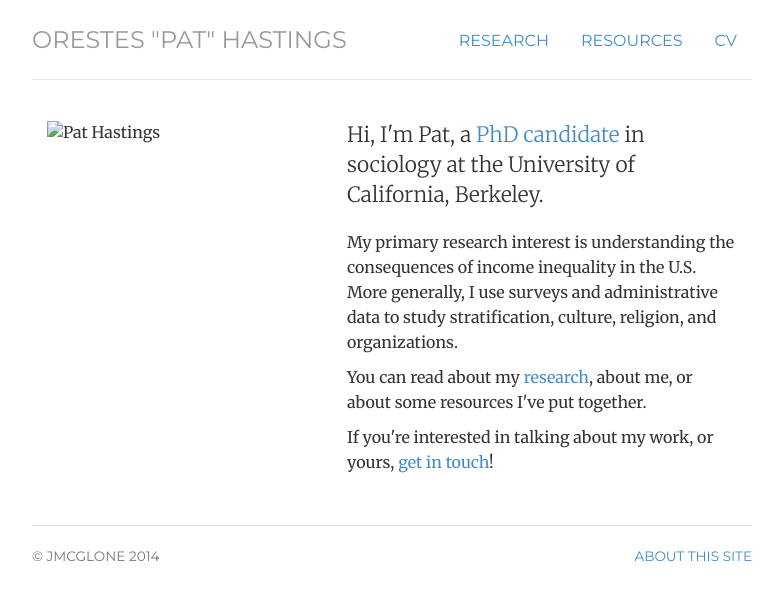
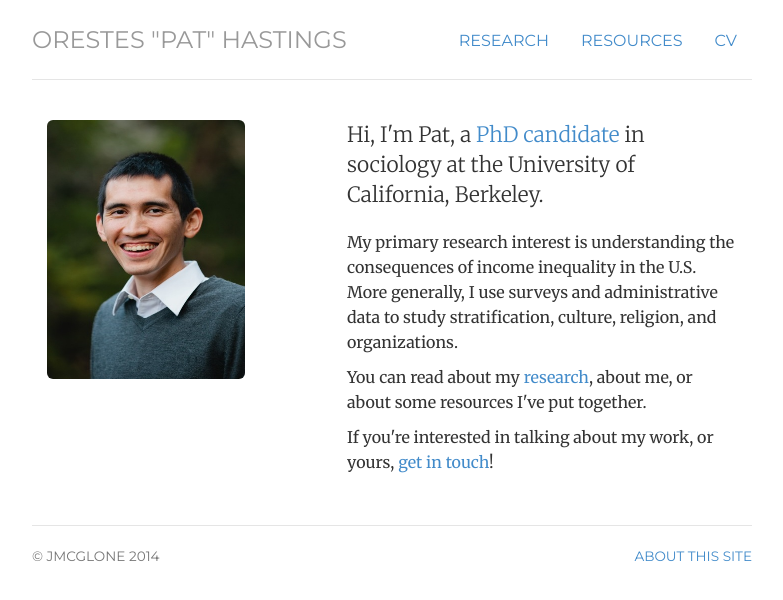
Before and after one commit to ophastings/ophastings.github.io, a Jekyll site: the page built from index.html, in a window 1280 px wide. Shown: the top 600 px of the page, without its empty margins (248-1031 px from the left). Built offline with Jekyll 4.4.1, drawn with Linux system fonts in a browser that asks for light colours.

Commit message:
update image

```diff
--- a/index.html
+++ b/index.html
@@ -11,7 +11,7 @@ description: Website of Orestes Hastings, a sociology PhD candidate at UC Berkel
 <!-- <div class="jumbotron"> -->
 <div class="row marketing">
 	<div class="col-sm-5">
-	<img style="width: 250px" alt="Pat Hastings" src="img/patprofile6.jpeg">
+	<img class="img-rounded", width=198, height=259 alt="Pat Hastings" src="img/patprofile6.jpeg">
 	</div>
 	<div itemscope itemtype="http://data-vocabulary.org/Person" class="col-sm-7">
 	<p class="lead">Hi, I'm Pat, a <a href="http://sociology.berkeley.edu/graduate-student/orestes-pat-hastings">PhD candidate</a> in sociology at the University of California, Berkeley.</p>
```
Also changed, not shown: img/jmcglone-200px.png (deleted), img/patprofile6.jpeg (added).
